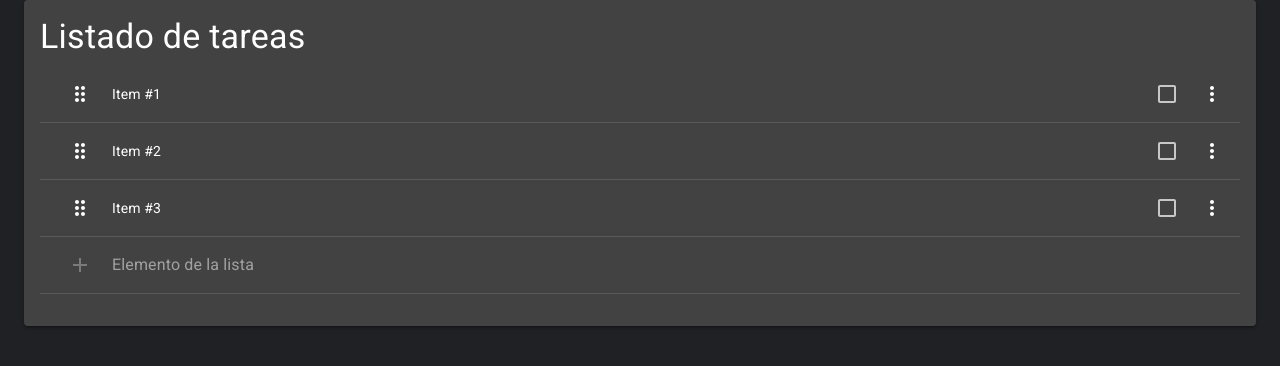
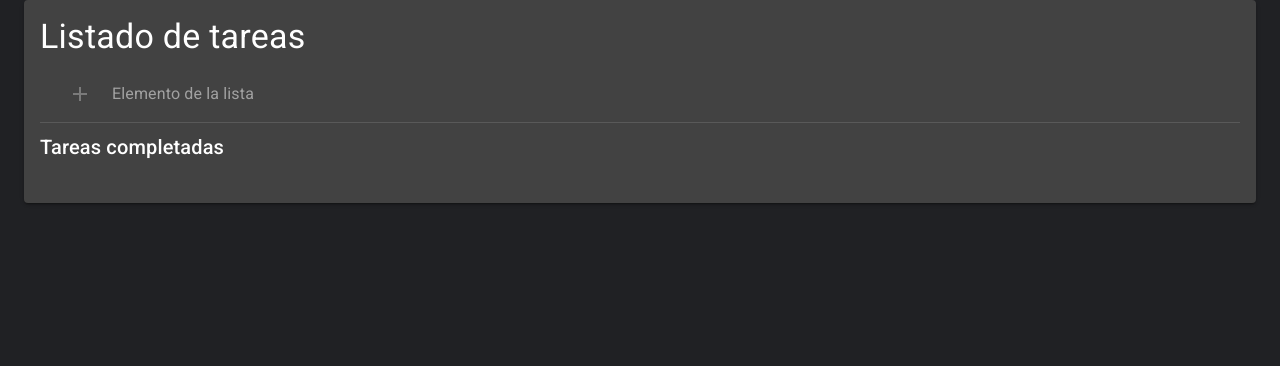
Before and after one commit to Lebim01/arkondata-todolist, a Next.js app: page / in a window 1280 px wide. Shown: the top 366 px of the page. Built offline with nearby package versions, Linux system fonts and the light colour scheme.

Commit message:
list completed todos

```diff
--- a/package.json
+++ b/package.json
@@ -11,7 +11,10 @@
     "react": "latest",
     "react-beautiful-dnd": "^13.1.0",
     "react-dom": "latest",
-    "styled-components": "^5.2.3"
+    "react-redux": "^7.2.3",
+    "redux": "^4.0.5",
+    "styled-components": "^5.2.3",
+    "uuidv4": "^6.2.7"
   },
   "scripts": {
     "dev": "next",
--- a/src/components/TodoItem/TodoItem.js
+++ b/src/components/TodoItem/TodoItem.js
@@ -1,4 +1,4 @@
-import React, { useState } from 'react'
+import React from 'react'
 import ListItem from '@material-ui/core/ListItem';
 import ListItemIcon from '@material-ui/core/ListItemIcon';
 import ListItemSecondaryAction from '@material-ui/core/ListItemSecondaryAction';
@@ -7,6 +7,9 @@ import Checkbox from '@material-ui/core/Checkbox';
 import IconButton from '@material-ui/core/IconButton';
 import MoreVerticalIcon from '@material-ui/icons/MoreVert';
 import DragIndicatorIcon from '@material-ui/icons/DragIndicator'
+
+import { updateTodo } from 'src/redux/actions/todos'
+import { connect } from 'react-redux'
 
 function getStyle(provided, style) {
     if (!style) {
@@ -19,15 +22,19 @@ function getStyle(provided, style) {
     };
 }
 
-const TodoItem = React.memo(({ provided, ...props }) => {
-    const [checked, setChecked] = useState(false);
+const TodoItem = React.memo(({ todo, provided, ...props }) => {
 
     const handleToggle = () => {
-        setChecked(_checked => !_checked);
+        props.updateTodo &&
+            props.updateTodo({
+                ...todo,
+                completed: !todo.completed
+            })
     };
 
-    const labelId = `checkbox-list-label-${props.idx}`;
+    const labelId = `checkbox-list-label-${todo.uuid}`;
 
+    if(props.draggable){
         return (
             <div
                 ref={provided.innerRef}
@@ -36,24 +43,21 @@ const TodoItem = React.memo(({ provided, ...props }) => {
                 {...provided.draggableProps}
                 style={getStyle(provided, {})}
                 data-is-dragging={props.isDragging}
-            data-testid={props.idx.toString()}
+                data-testid={todo.uuid}
                 data-index={props.idx}
-            aria-label={props.title}
+                aria-label={todo.title}
             >
-            <ListItem
-                role={undefined}
-                dense
-            >
+                <ListItem dense>
                     <ListItemIcon>
                         <IconButton edge="end" aria-label="comments" {...provided.dragHandleProps}>
                             <DragIndicatorIcon />
                         </IconButton>
                     </ListItemIcon>
-                <ListItemText id={labelId} primary={props.title} />
+                    <ListItemText id={labelId} primary={todo.title} />
                     <ListItemSecondaryAction>
                         <Checkbox
                             edge="start"
-                        checked={checked}
+                            checked={todo.completed}
                             tabIndex={-1}
                             disableRipple
                             onClick={handleToggle}
@@ -66,6 +70,43 @@ const TodoItem = React.memo(({ provided, ...props }) => {
                 </ListItem>
             </div>
         )
+    }
+
+    return (
+        <ListItem dense>
+            <ListItemIcon>
+                <IconButton edge="end" aria-label="comments">
+                    <DragIndicatorIcon />
+                </IconButton>
+            </ListItemIcon>
+            <ListItemText id={labelId} primary={todo.title} />
+            <ListItemSecondaryAction>
+                <Checkbox
+                    edge="start"
+                    checked={todo.completed}
+                    tabIndex={-1}
+                    disableRipple
+                    onClick={handleToggle}
+                    inputProps={{ 'aria-labelledby': labelId }}
+                />
+                <IconButton edge="end" aria-label="comments">
+                    <MoreVerticalIcon />
+                </IconButton>
+            </ListItemSecondaryAction>
+        </ListItem>
+    )
 })
 
-export default TodoItem
+const mapStateToProps = (state, props) => {
+    return {
+        todo: state.todos.todos.find(r => r.uuid === props.uuid)
+    }
+}
+
+const mapDispatchToProps = (dispatch) => {
+    return {
+        updateTodo: (item) => dispatch(updateTodo(item))
+    }
+}
+
+export default connect(mapStateToProps, mapDispatchToProps)(TodoItem)
--- a/src/components/TodoItem/TodoItemInput.js
+++ b/src/components/TodoItem/TodoItemInput.js
@@ -9,7 +9,7 @@ const TodoItem = React.memo(({ provided, ...props }) => {
     const onEnter = (e) => {
         if(e.target.value)
         if(e.key === 'Enter'){
-            props.onAdd && props.onAdd({ title: e.target.value })
+            props.onAdd && props.onAdd({ title: e.target.value, completed: false, time: {}, duration: -1 })
             e.target.value = ''
         }
     }
--- a/src/components/TodoList/index.js
+++ b/src/components/TodoList/index.js
@@ -4,11 +4,14 @@ import Divider from '@material-ui/core/Divider'
 import { makeStyles } from '@material-ui/core/styles';
 import { DragDropContext, Droppable, Draggable } from 'react-beautiful-dnd';
 import { Card, CardContent, Typography } from '@material-ui/core';
-import { reorder } from 'src/helpers/array'
 import styled from 'styled-components'
+import { connect } from 'react-redux'
+
+import { addTodo, reorderTodo } from 'src/redux/actions/todos'
 
 import TodoItem from 'src/components/TodoItem'
 import TodoItemInput from 'src/components/TodoItem/TodoItemInput'
+import TodoListCompleted from '../TodoListCompleted';
 
 const useStyles = makeStyles((theme) => ({
     root: {
@@ -19,19 +22,8 @@ const useStyles = makeStyles((theme) => ({
 const DropZone = styled.div``;
 
 
-const TodoList = () => {
+const TodoList = ({ todos, addTodo, reorder, ...props }) => {
     const classes = useStyles();
-    const [items, setItems] = useState([
-        {
-            title: 'Item #1',
-        },
-        {
-            title: 'Item #2',
-        },
-        {
-            title: 'Item #3',
-        }
-    ])
 
     function onDragStart() {
         // Add a little vibration if the browser supports it.
@@ -44,20 +36,17 @@ const TodoList = () => {
       function onDragEnd(result) {
         // dropped outside the list
         if (!result.destination) {
-          return;
+            return;
         }
 
         if (result.destination.index === result.source.index) {
-          return;
+            return;
         }
 
-        const newItems = reorder(
-          items,
-          result.source.index,
-          result.destination.index,
+        reorder(
+            result.source.index,
+            result.destination.index
         );
-
-        setItems(newItems);
     }
 
     return (
@@ -81,16 +70,17 @@ const TodoList = () => {
                                 {...dropProvided.droppableProps}
                             >
                                 <DropZone ref={dropProvided.innerRef}>
-                                    {items.map((r, i) =>
-                                        <div key={i}>
-                                            <Draggable draggableId={i.toString()} index={i}>
+                                    {todos.map((todo, i) =>
+                                        <div key={todo.uuid}>
+                                            <Draggable draggableId={todo.uuid} index={i}>
                                                 {(dragProvided, dragSnapshot) =>
                                                     <TodoItem
                                                         idx={i}
-                                                        {...r}
+                                                        uuid={todo.uuid}
                                                         provided={dragProvided}
                                                         isDragging={dragSnapshot.isDragging}
                                                         isGroupedOver={Boolean(dragSnapshot.combineTargetFor)}
+                                                        draggable
                                                     />
                                                 }
                                             </Draggable>
@@ -99,15 +89,33 @@ const TodoList = () => {
                                     )}
                                     {dropProvided.placeholder}
                                 </DropZone>
-                                <TodoItemInput onAdd={(item) => setItems([...items, item])} />
+                                <TodoItemInput onAdd={addTodo} />
                                 <Divider />
                             </List>
                         }
                     </Droppable>
                 </DragDropContext>
+
+
+                <Typography variant="h6">
+                    Tareas completadas
+                </Typography>
+
+                <TodoListCompleted />
             </CardContent>
         </Card>
     )
 }
 
-export default TodoList
+const mapStateToProps = (state) => ({
+    todos: state.todos.todos.filter(r => r.completed === false)
+})
+
+const mapDispatchToProps = (dispatch) => {
+    return {
+        addTodo: (item) => dispatch(addTodo(item)),
+        reorder: (from, to) => dispatch(reorderTodo(from, to))
+    }
+}
+
+export default connect(mapStateToProps, mapDispatchToProps)(TodoList)
--- /dev/null
+++ b/src/components/TodoListCompleted/index.js
@@ -0,0 +1,37 @@
+import List from '@material-ui/core/List'
+import Divider from '@material-ui/core/Divider'
+import { makeStyles } from '@material-ui/core/styles';
+import { Typography } from '@material-ui/core';
+import { connect } from 'react-redux'
+
+import TodoItem from 'src/components/TodoItem'
+
+const useStyles = makeStyles((theme) => ({
+    root: {
+        width: '100%'
+    },
+}));
+
+const TodoListCompleted = ({ todos, ...props }) => {
+    const classes = useStyles();
+
+    return (
+        <List className={classes.root}>
+            {todos.map((todo, i) =>
+                <div key={todo.uuid}>
+                    <TodoItem
+                        idx={i}
+                        uuid={todo.uuid}
+                    />
+                    <Divider />
+                </div>
+            )}
+        </List>
+    )
+}
+
+const mapStateToProps = (state) => ({
+    todos: state.todos.todos.filter(r => r.completed === true)
+})
+
+export default connect(mapStateToProps)(TodoListCompleted)
--- /dev/null
+++ b/src/redux/actions/todos.js
@@ -0,0 +1,34 @@
+import { uuid } from 'uuidv4';
+
+export const ACTIONS = {
+    ADD_TODO: 'ADD_TODO',
+    REORDER_TODO: 'REORDER_TODO',
+    UPDATE_TODO: 'UPDATE_TODO'
+}
+
+export const addTodo = (item) => {
+    return {
+        type: ACTIONS.ADD_TODO,
+        payload: {
+            ...item,
+            uuid: uuid()
+        }
+    }
+}
+
+export const reorderTodo = (from, to) => {
+    return {
+        type: ACTIONS.REORDER_TODO,
+        payload: {
+            from,
+            to
+        }
+    }
+}
+
+export const updateTodo = (item) => {
+    return {
+        type: ACTIONS.UPDATE_TODO,
+        payload: item
+    }
+}
--- /dev/null
+++ b/src/redux/reducers/index.js
@@ -0,0 +1,8 @@
+import { combineReducers } from 'redux'
+import todos from './todos'
+
+let todoApp = combineReducers({
+    todos,
+})
+
+export default todoApp
--- /dev/null
+++ b/src/redux/reducers/todos.js
@@ -0,0 +1,39 @@
+import { ACTIONS } from '../actions/todos'
+import { reorder } from 'src/helpers/array'
+
+const INITIAL_STATE = {
+    todos: []
+}
+
+function todos(state = INITIAL_STATE, action) {
+
+    switch(action.type){
+        case ACTIONS.ADD_TODO:
+            return {
+                ...state,
+                todos: [...state.todos, action.payload]
+            }
+        case ACTIONS.REORDER_TODO:
+            return {
+                ...state,
+                todos: reorder(
+                    state.todos,
+                    action.payload.from,
+                    action.payload.to,
+                )
+            }
+        case ACTIONS.UPDATE_TODO:
+            let _todos = [...state.todos]
+            let index = _todos.findIndex(r => r.uuid === action.payload.uuid)
+            _todos[index] = action.payload
+
+            return {
+                ...state,
+                todos: _todos
+            }
+    }
+
+    return state
+}
+
+export default todos
--- /dev/null
+++ b/src/redux/store.js
@@ -0,0 +1,6 @@
+import { createStore } from 'redux'
+import todoApp from './reducers'
+
+let store = createStore(todoApp)
+
+export default store
```
Also changed, not shown: pages/_app.js (+6 -1 lines), 1 other file (tests, documents, lock files or other folders). Lines whose indentation alone changed are shown as unchanged.
